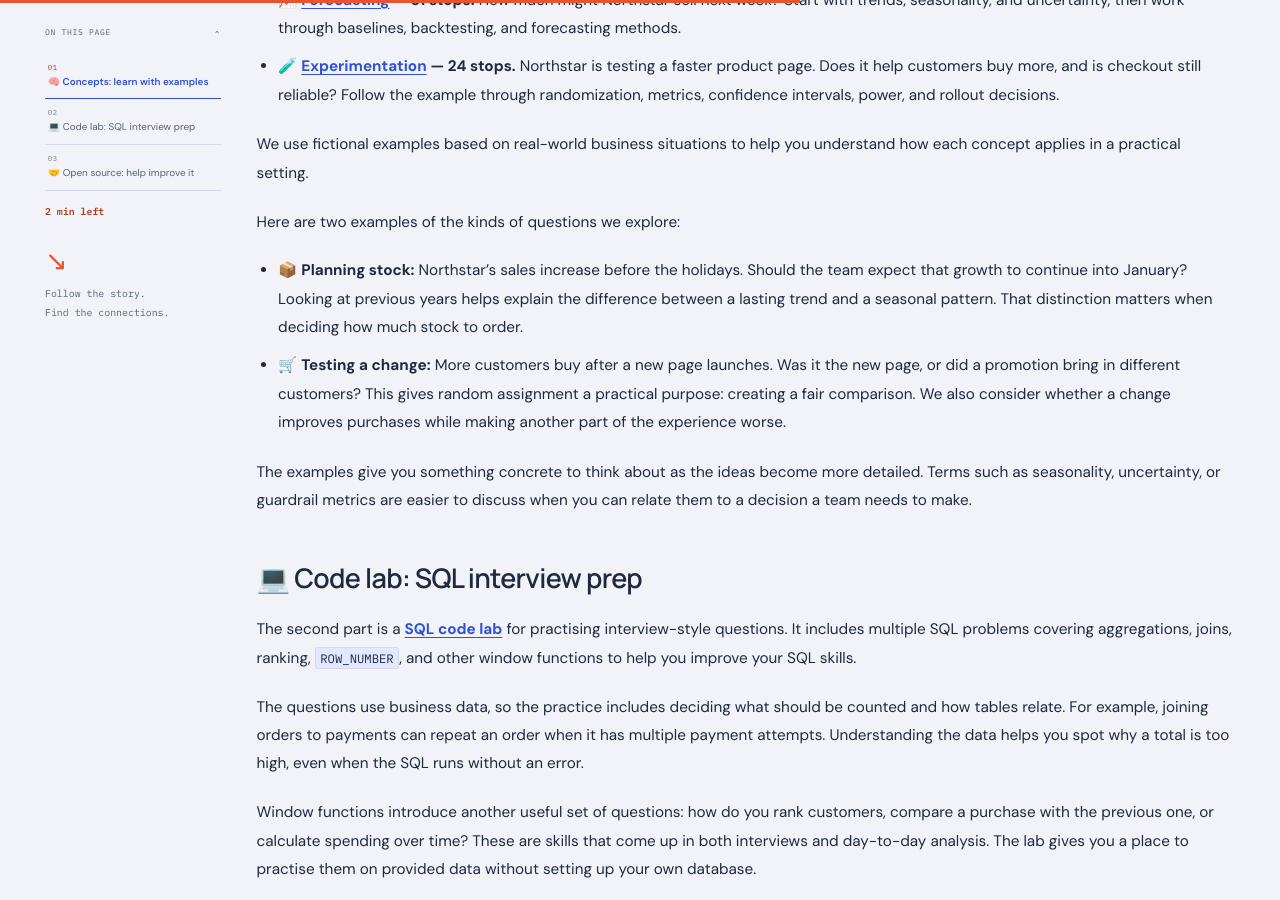
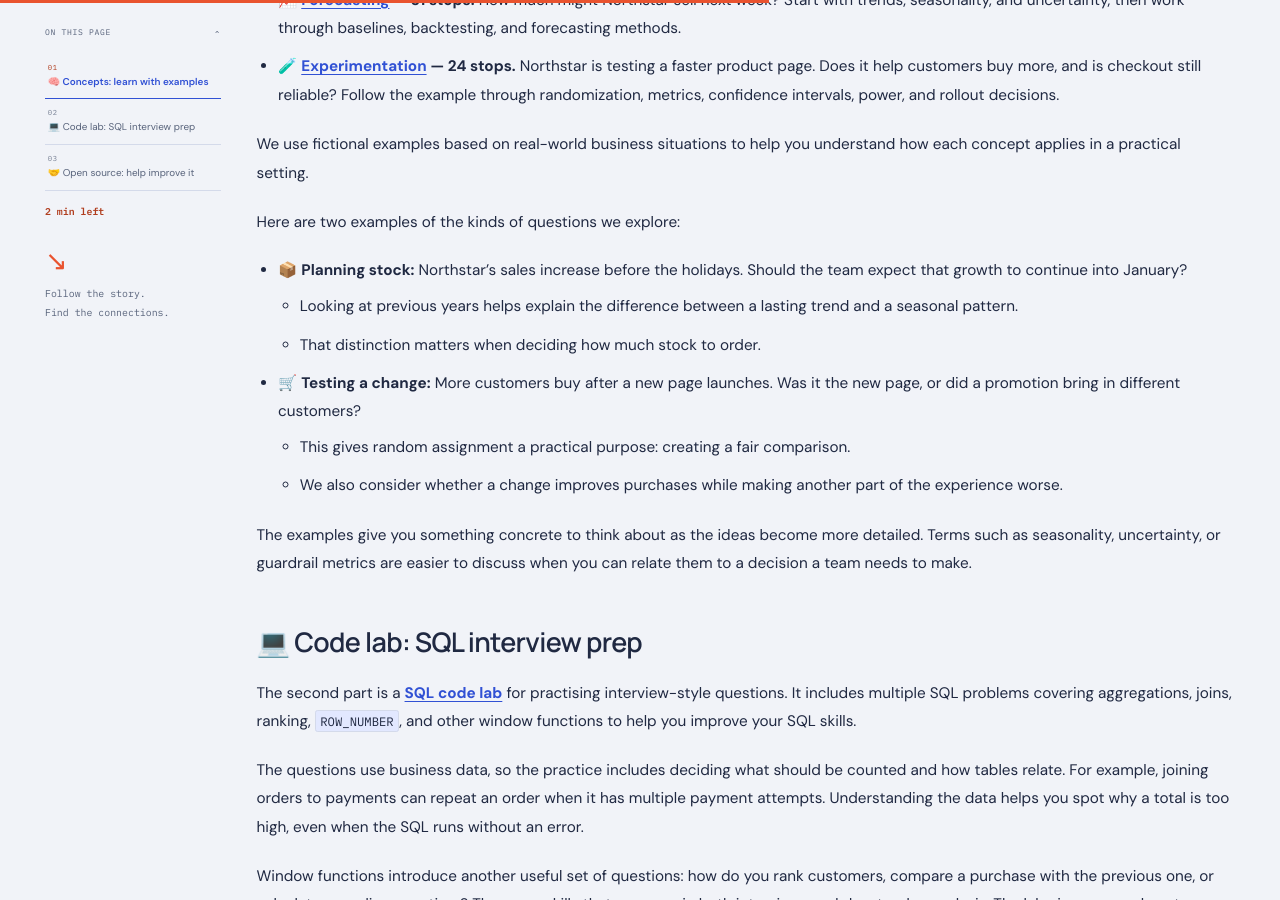
Before and after one commit to kunalkohli/kunalkohli.github.io, a Jekyll site: the page built from _posts/2026-11-11-dsconcepts-learning-journeys.md, in a window 1280 px wide and 900 px high, scrolled down 1555 px. Built offline with Jekyll 4.4.1, drawn with Linux system fonts in a browser that asks for light colours.

```diff
--- a/_posts/2026-11-11-dsconcepts-learning-journeys.md
+++ b/_posts/2026-11-11-dsconcepts-learning-journeys.md
@@ -35,8 +35,12 @@ We use fictional examples based on real-world business situations to help you un
 
 Here are two examples of the kinds of questions we explore:
 
-- 📦 **Planning stock:** Northstar’s sales increase before the holidays. Should the team expect that growth to continue into January? Looking at previous years helps explain the difference between a lasting trend and a seasonal pattern. That distinction matters when deciding how much stock to order.
-- 🛒 **Testing a change:** More customers buy after a new page launches. Was it the new page, or did a promotion bring in different customers? This gives random assignment a practical purpose: creating a fair comparison. We also consider whether a change improves purchases while making another part of the experience worse.
+- 📦 **Planning stock:** Northstar’s sales increase before the holidays. Should the team expect that growth to continue into January?
+  - Looking at previous years helps explain the difference between a lasting trend and a seasonal pattern.
+  - That distinction matters when deciding how much stock to order.
+- 🛒 **Testing a change:** More customers buy after a new page launches. Was it the new page, or did a promotion bring in different customers?
+  - This gives random assignment a practical purpose: creating a fair comparison.
+  - We also consider whether a change improves purchases while making another part of the experience worse.
 
 The examples give you something concrete to think about as the ideas become more detailed. Terms such as seasonality, uncertainty, or guardrail metrics are easier to discuss when you can relate them to a decision a team needs to make.
 
```
